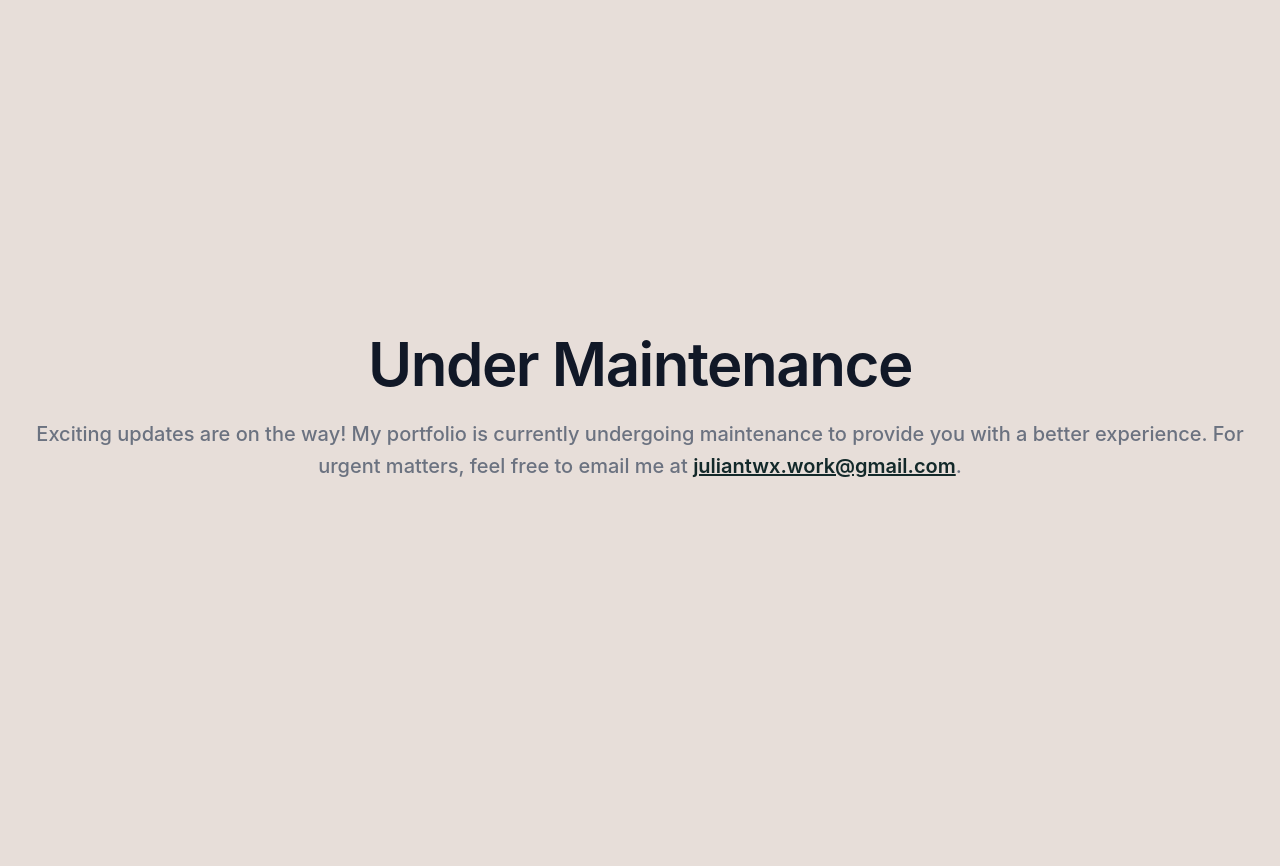
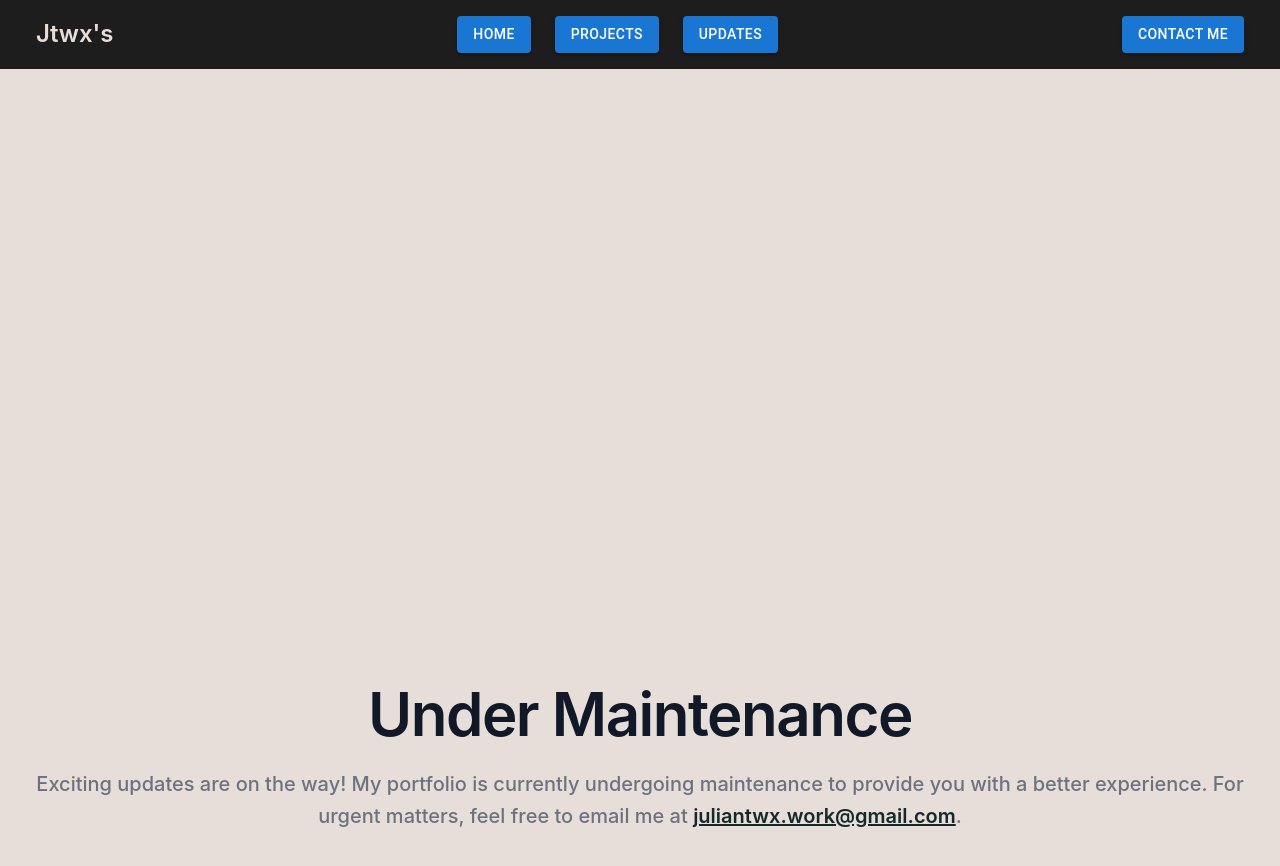
Before and after one commit to juliantwx/Devsite, a React (Create React App) app in the folder frontend/: page / in a window 1280 px wide. Shown: the top 866 px of the page. Before the commit the page ends 800 px from the top, so only its background shows below. Built offline with nearby package versions, Linux system fonts and the light colour scheme; a web font is replaced by a local one.

Commit message:
Updated README, Implemented Scrolling, Created Navbar and Footer components

```diff
--- a/frontend/src/App.js
+++ b/frontend/src/App.js
@@ -1,18 +1,26 @@
+import React, { useEffect } from "react";
 import {
   BrowserRouter as Router,
   Route,
   Routes,
   Navigate,
+  useLocation,
 } from "react-router-dom";
+import { snapToTop } from "./utils/ScrollUtils";
+import Navbar from "./components/Navbar";
+import Footer from "./components/Footer";
 import Home from "./pages/Home";
 import NotFound from "./pages/NotFound";
 import Maintenance from "./pages/Maintenance";
 
 function App() {
   const isMaintenance = true; // TODO: Fetch this variable through subscription to the backend server instead
+
   return (
     <Router>
-      <div className="min-h-screen">
+      <ScrollToTop />
+      <div className="min-h-[1500px]">
+        <Navbar />
         <Routes>
           {isMaintenance ? (
             // Redirect all routes to the Maintenance page if the website is under maintenance
@@ -29,9 +37,21 @@ function App() {
             </>
           )}
         </Routes>
+        <Footer />
       </div>
     </Router>
   );
 }
 
+// This component is necessary because useLocation() can only be used in the context of a <Router> component.
+function ScrollToTop() {
+  const location = useLocation();
+
+  useEffect(() => {
+    snapToTop();
+  }, [location]);
+
+  return null; // Return null as this component does not render anything
+}
+
 export default App;
--- /dev/null
+++ b/frontend/src/components/Footer.jsx
@@ -0,0 +1,7 @@
+import React from "react";
+
+function Footer() {
+  return <div>This is the footer</div>;
+}
+
+export default Footer;
--- /dev/null
+++ b/frontend/src/components/Navbar.jsx
@@ -0,0 +1,49 @@
+import React from "react";
+import { scrollToBottom } from "../utils/ScrollUtils";
+import { Stack, Button } from "@mui/material";
+import { useNavigate } from "react-router-dom";
+
+function Navbar() {
+  const navigate = useNavigate();
+  const menuItems = ["home", "projects", "updates"];
+
+  return (
+    <div className="fixed top-0 left-0 w-full bg-black p-4 z-1000">
+      <div className="px-5">
+        {/* Main Stack encapsulating all Navbar elements */}
+        <Stack
+          flexDirection="row"
+          alignItems="center"
+          justifyContent="space-between"
+        >
+          <h1 className="text-2xl text-cream font-semibold">Jtwx's</h1>
+          {/* URL Button Stack */}
+          <Stack
+            flexDirection="row"
+            gap={3}
+            justifyContent="center"
+            flexGrow={1}
+          >
+            {/* Display a button for each Menu Item */}
+            {menuItems.map((item, index) => {
+              return (
+                <Button
+                  key={index}
+                  variant="contained"
+                  onClick={() => navigate(item)}
+                >
+                  {item}
+                </Button>
+              );
+            })}
+          </Stack>
+          <Button variant="contained" onClick={scrollToBottom}>
+            Contact Me
+          </Button>
+        </Stack>
+      </div>
+    </div>
+  );
+}
+
+export default Navbar;
--- /dev/null
+++ b/frontend/src/utils/ScrollUtils.js
@@ -0,0 +1,14 @@
+// This file contains helper functions for scrolling
+
+// Snaps to the top of the webpage immediately
+export function snapToTop() {
+  window.scrollTo(0, 0);
+}
+
+// Scrolls to the bottom of the webpage smoothly
+export function scrollToBottom() {
+  window.scrollTo({
+    top: document.documentElement.scrollHeight,
+    behavior: "smooth",
+  });
+}
--- a/frontend/tailwind.config.js
+++ b/frontend/tailwind.config.js
@@ -9,6 +9,7 @@ module.exports = {
         teal: "#13292A",
         cream: "#e7ded9",
         "dark-blue": "#1616FF",
+        black: "#1D1D1D",
       },
       minHeight: {
         inherit: "inherit",
```
Also changed, not shown: 1 other file (tests, documents, lock files or other folders).
